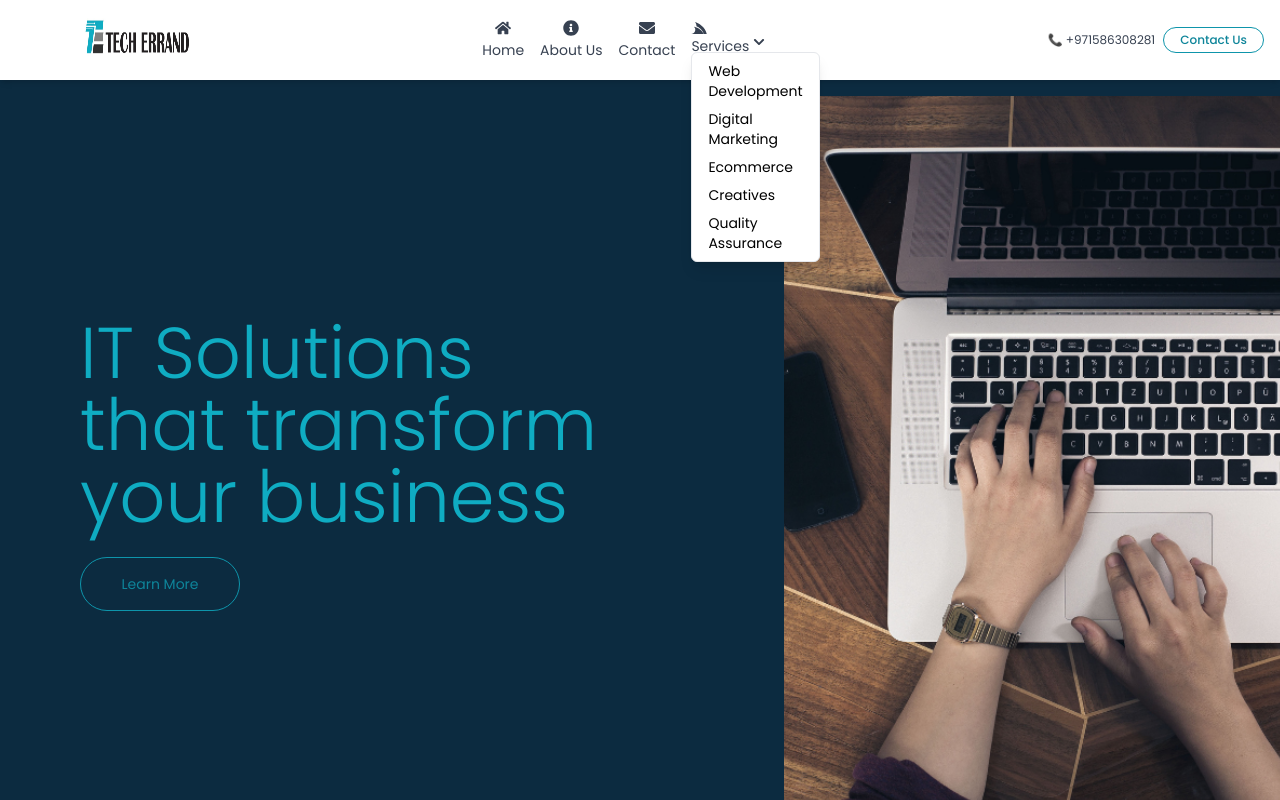
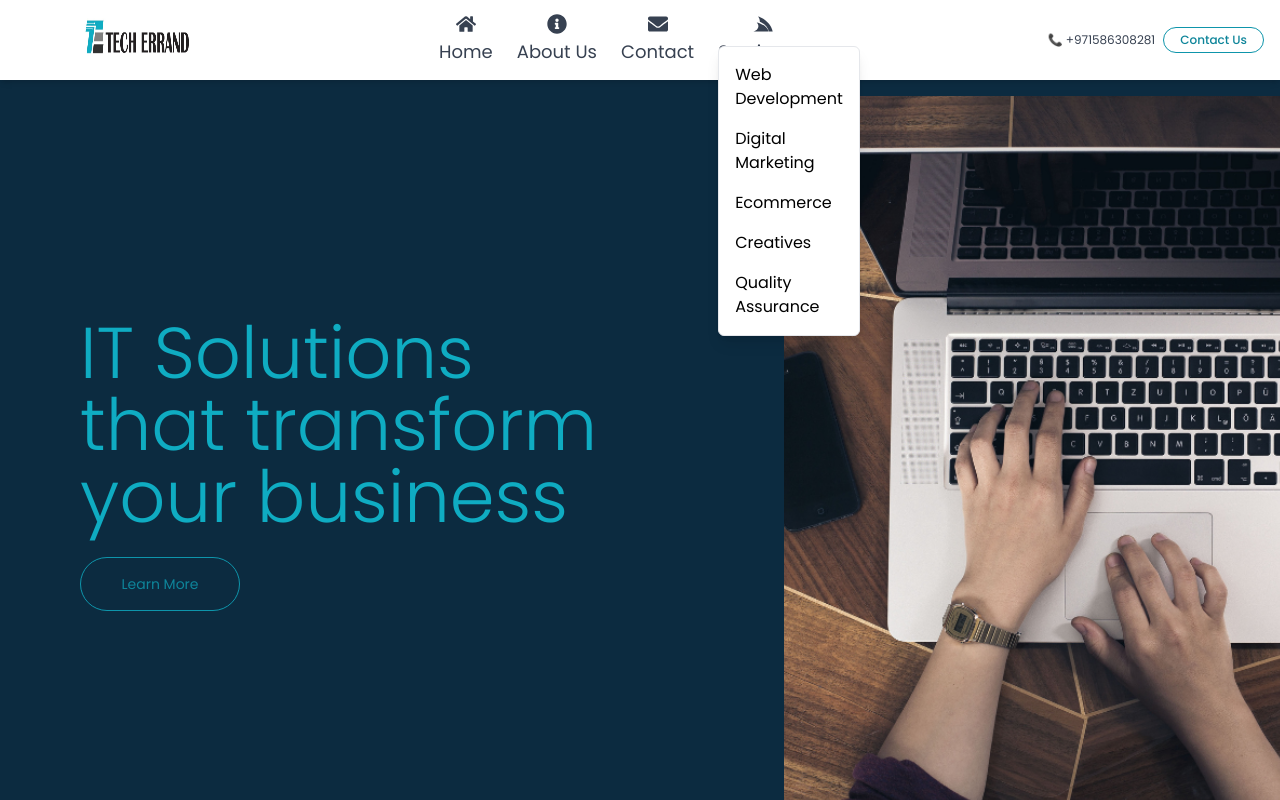
Before and after one commit to booali9/errand, a React (Create React App) app: page / in a window 1280 px wide. Both pictures are taken after a click on the button "Services". Shown: the top 800 px of the page. Built offline with nearby package versions, Linux system fonts and the light colour scheme.

Commit message:
header chages

```diff
--- a/src/Header.jsx
+++ b/src/Header.jsx
@@ -37,48 +37,45 @@ function Header() {
     <div className="container mx-auto flex justify-between items-center px-4">
       {/* Logo */}
       <div onClick={handleNavigate} className="flex lg:ml-14 items-center space-x-4">
-  <img src={Logo} className="w-32 h-20 sm:w-32 sm:h-20 object-contain sm:object-fill" alt="" />
+  <img src={Logo} className="w-44 h-24 sm:w-32 sm:h-20 object-contain sm:object-fill" alt="" />
 </div>
 
 
 
       {/*  Navigation Links (Desktop) */}
-      <nav className="hidden md:flex space-x-4">
-        <a href="/" className="flex flex-col items-center text-gray-700 hover:text-[#0fb8ce] transition text-sm">
-          <FaHome className="w-4 h-4 mb-1" />
-          <span>Home</span>
+      <nav className="hidden md:flex space-x-6">
+  <a href="/" className="flex flex-col items-center text-gray-700 hover:text-[#0fb8ce] transition text-base">
+    <FaHome className="w-5 h-5 mb-1" />
+    <span className="text-lg">Home</span>
   </a>
-        <a href="/about" className="flex flex-col items-center text-gray-700 hover:text-[#0fb8ce] transition text-sm">
-          <FaInfoCircle className="w-4 h-4 mb-1" />
-          <span>About Us</span>
+  <a href="/about" className="flex flex-col items-center text-gray-700 hover:text-[#0fb8ce] transition text-base">
+    <FaInfoCircle className="w-5 h-5 mb-1" />
+    <span className="text-lg">About Us</span>
   </a>
-        <a href="/contact" className="flex flex-col items-center text-gray-700 hover:text-[#0fb8ce] transition text-sm">
-          <FaEnvelope className="w-4 h-4 mb-1" />
-          <span>Contact</span>
+  <a href="/contact" className="flex flex-col items-center text-gray-700 hover:text-[#0fb8ce] transition text-base">
+    <FaEnvelope className="w-5 h-5 mb-1" />
+    <span className="text-lg">Contact</span>
   </a>
-        {/* Services with Dropdown */}
   <div className="relative">
   <button
   onClick={toggleDropdown}
-            className="flex items-center text-gray-700 hover:text-[#0fb8ce] transition text-sm focus:outline-none"
+  className="flex flex-col items-center text-gray-700 hover:text-[#0fb8ce] transition text-base focus:outline-none"
 >
-           <div className="">
-            <FaServicestack className="w-4 h-4 mr-1" />
+  <FaServicestack className="w-5 h-5 mb-1" /> {/* Icon above */}
+  <span className="text-lg flex items-center">
+    Services  <FaChevronDown className="w-4 h-4 mt-1" />
+  </span>
+ {/* Chevron below */}
+</button>
 
-            <span className="flex">Services<FaChevronDown className="w-3 h-3 ml-1" /></span>
-            </div>
-
-
-
-          </button>
     {dropdownOpen && (
       <div className="absolute top-8 left-0 bg-white border shadow-lg rounded-md z-40">
-              <ul className="py-1">
-                <li><a href="/" className="block px-4 py-1 hover:bg-blue-100 text-sm">Web Development</a></li>
-                <li><a href="/" className="block px-4 py-1 hover:bg-blue-100 text-sm">Digital Marketing</a></li>
-                <li><a href="/" className="block px-4 py-1 hover:bg-blue-100 text-sm">Ecommerce</a></li>
-                <li><a href="/" className="block px-4 py-1 hover:bg-blue-100 text-sm">Creatives</a></li>
-                <li><a href="/" className="block px-4 py-1 hover:bg-blue-100 text-sm">Quality Assurance</a></li>
+        <ul className="py-2">
+          <li><a href="/services" className="block px-4 py-2 hover:bg-blue-100 text-base">Web Development</a></li>
+          <li><a href="/services" className="block px-4 py-2 hover:bg-blue-100 text-base">Digital Marketing</a></li>
+          <li><a href="/services" className="block px-4 py-2 hover:bg-blue-100 text-base">Ecommerce</a></li>
+          <li><a href="/services" className="block px-4 py-2 hover:bg-blue-100 text-base">Creatives</a></li>
+          <li><a href="/services" className="block px-4 py-2 hover:bg-blue-100 text-base">Quality Assurance</a></li>
         </ul>
       </div>
     )}
@@ -128,7 +125,7 @@ function Header() {
           <a
             href="/"
             onClick={closeMenu}
-            className="flex flex-col items-center text-gray-700 hover:text-[[#0fb8ce] transition text-sm"
+            className="flex flex-col h-12 w-12 items-center text-gray-700 hover:text-[[#0fb8ce] transition text-sm"
           >
             <FaHome className="w-5 h-5 mb-1" />
             <span>Home</span>
@@ -138,7 +135,7 @@ function Header() {
             onClick={closeMenu}
             className="flex flex-col items-center text-gray-700 hover:text-[[#0fb8ce] transition text-sm"
           >
-            <FaInfoCircle className="w-5 h-5 mb-1" />
+            <FaInfoCircle className="w-6 h-6 mb-1" />
             <span>About Us</span>
           </a>
           <a
@@ -162,11 +159,11 @@ function Header() {
   {mobileDropdownOpen && ( // Use mobileDropdownOpen for mobile dropdown
     <div className="absolute top-8 left-0 bg-white border shadow-lg rounded-md z-50 w-48 max-h-48 overflow-y-scroll">
       <ul className="py-1">
-        <li><a href="/" className="block px-4 py-1 hover:bg-blue-100 text-sm">Web Development</a></li>
-        <li><a href="/" className="block px-4 py-1 hover:bg-blue-100 text-sm">Digital Marketing</a></li>
-        <li><a href="/" className="block px-4 py-1 hover:bg-blue-100 text-sm">Ecommerce</a></li>
-        <li><a href="/" className="block px-4 py-1 hover:bg-blue-100 text-sm">Creatives</a></li>
-        <li><a href="/" className="block px-4 py-1 hover:bg-blue-100 text-sm">Quality Assurance</a></li>
+        <li><a href="/services" className="block px-4 py-1 hover:bg-blue-100 text-sm">Web Development</a></li>
+        <li><a href="/services" className="block px-4 py-1 hover:bg-blue-100 text-sm">Digital Marketing</a></li>
+        <li><a href="/services" className="block px-4 py-1 hover:bg-blue-100 text-sm">Ecommerce</a></li>
+        <li><a href="/services" className="block px-4 py-1 hover:bg-blue-100 text-sm">Creatives</a></li>
+        <li><a href="/services" className="block px-4 py-1 hover:bg-blue-100 text-sm">Quality Assurance</a></li>
       </ul>
     </div>
   )}
```
Lines whose indentation alone changed are shown as unchanged.
